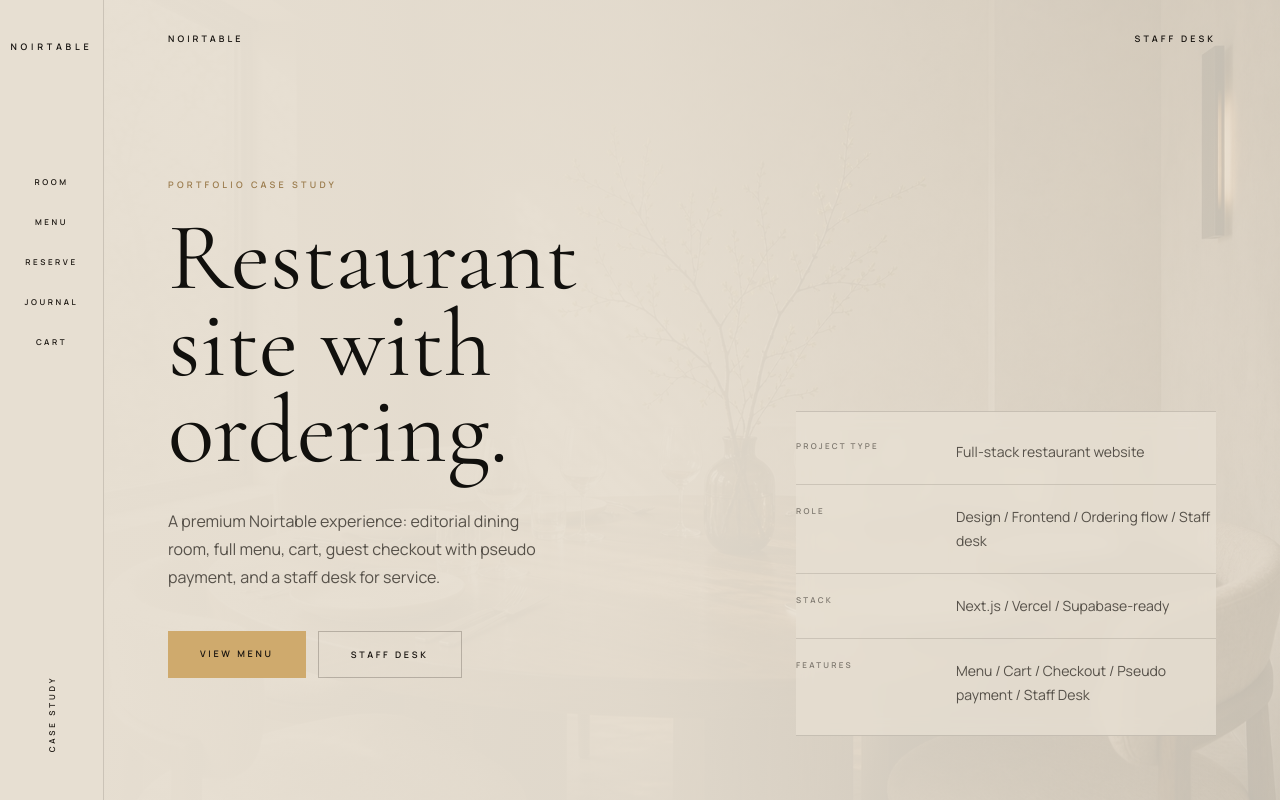
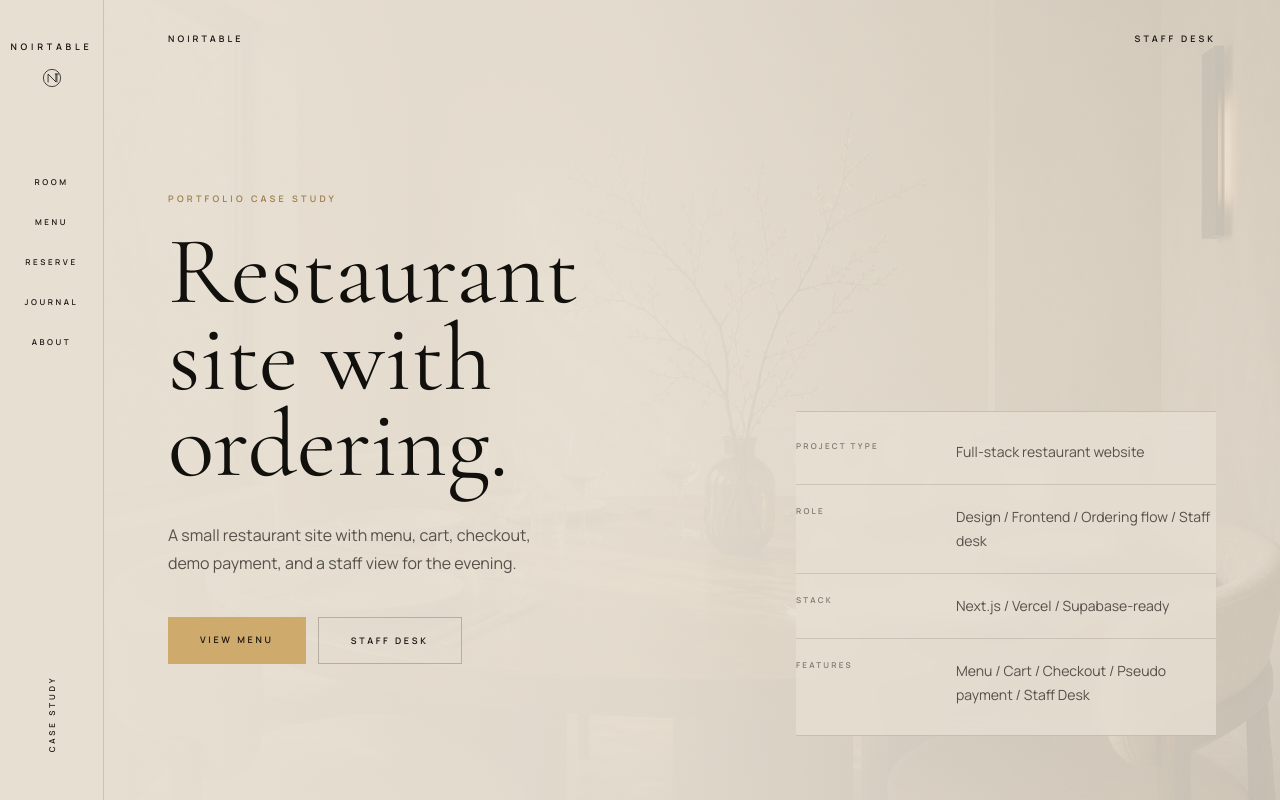
Before and after one commit to noirectinea/noirtable, a Next.js app: page /case-study in a window 1280 px wide. Shown: the top 800 px of the page. Built offline with nearby package versions, Linux system fonts and the light colour scheme.

Commit message:
Micro polish Noirtable navigation and copy

```diff
--- a/src/components/CaseStudyPage.tsx
+++ b/src/components/CaseStudyPage.tsx
@@ -2,7 +2,7 @@
 
 import Image from "next/image";
 import Link from "next/link";
-import { useCart } from "@/lib/cart";
+import { NoirtableMark } from "@/components/NoirtableMark";
 
 const projectMeta = [
   ["Project type", "Full-stack restaurant website"],
@@ -36,22 +36,25 @@ const journeySteps = [
   ["05 Staff desk", "Order lands with staff"],
 ];
 
-function Sidebar({ itemCount }: { itemCount: number }) {
+function Sidebar() {
   return (
     <aside className="fixed bottom-0 left-0 top-0 z-40 hidden w-[104px] border-r border-[#2d261f]/15 bg-[#e7dfd2] lg:block">
-      <Link
-        href="/"
-        className="absolute left-0 right-0 top-10 text-center text-[9px] font-semibold uppercase tracking-[0.42em] text-[#15120f]"
-      >
-        Noirtable
-      </Link>
+      <div className="absolute left-0 right-0 top-10 grid justify-items-center gap-3 text-[#15120f]">
+        <Link
+          href="/"
+          className="text-center text-[9px] font-semibold uppercase tracking-[0.42em]"
+        >
+          Noirtable
+        </Link>
+        <NoirtableMark className="h-6 w-6" />
+      </div>
 
       <nav className="absolute left-0 right-0 top-[22vh] grid gap-7 text-center text-[8px] font-semibold uppercase tracking-[0.32em] text-[#1c1712]">
         <Link href="/#room">Room</Link>
         <Link href="/menu">Menu</Link>
         <Link href="/#reserve">Reserve</Link>
         <Link href="/case-study">Journal</Link>
-        <Link href="/cart">{itemCount > 0 ? `Cart ${itemCount}` : "Cart"}</Link>
+        <Link href="/#room">About</Link>
       </nav>
 
       <p className="absolute bottom-20 left-1/2 -translate-x-1/2 -rotate-90 whitespace-nowrap text-[8px] font-semibold uppercase tracking-[0.36em] text-[#1c1712]">
@@ -62,11 +65,9 @@ function Sidebar({ itemCount }: { itemCount: number }) {
 }
 
 export function CaseStudyPage() {
-  const { itemCount } = useCart();
-
   return (
     <main className="min-h-screen bg-[#e7dfd2] text-[#11100d]">
-      <Sidebar itemCount={itemCount} />
+      <Sidebar />
 
       <div className="lg:pl-[104px]">
         <section className="relative grid min-h-screen overflow-hidden border-b border-[#2d261f]/15 px-6 py-8 sm:px-10 lg:grid-cols-[44%_56%] lg:px-0 lg:py-0">
@@ -95,9 +96,8 @@ export function CaseStudyPage() {
               Restaurant site with ordering.
             </h1>
             <p className="mt-8 max-w-md text-sm leading-7 text-[#1f1a15]/72 sm:text-base">
-              A premium Noirtable experience: editorial dining room, full menu,
-              cart, guest checkout with pseudo payment, and a staff desk for
-              service.
+              A small restaurant site with menu, cart, checkout, demo payment,
+              and a staff view for the evening.
             </p>
             <div className="mt-10 flex flex-wrap gap-3">
               <Link
@@ -156,9 +156,8 @@ export function CaseStudyPage() {
               Keep commerce inside the room.
             </h2>
             <p className="mt-7 max-w-md text-sm leading-7 text-[#1f1a15]/68">
-              Noirtable keeps the ordering flow inside the same quiet editorial
-              restaurant world: menu, cart, checkout and staff desk all share
-              one visual system.
+              Noirtable keeps the order close to the room: menu, cart, checkout,
+              and staff desk stay in the same quiet tone.
             </p>
           </div>
         </section>
@@ -296,7 +295,7 @@ export function CaseStudyPage() {
         <section className="px-6 py-16 sm:px-10 lg:px-16 lg:py-20">
           <div className="border-y border-[#2d261f]/15 py-12 text-center">
             <p className="text-[9px] font-semibold uppercase tracking-[0.36em] text-[#1f1a15]/58">
-              Built as a full-stack portfolio concept
+              Built as a restaurant ordering build
             </p>
             <h2 className="mx-auto mt-7 max-w-3xl font-serif text-5xl leading-[0.96] sm:text-6xl">
               An editorial restaurant website with menu, cart, checkout,
--- a/src/components/CheckoutPage.tsx
+++ b/src/components/CheckoutPage.tsx
@@ -54,7 +54,7 @@ export function CheckoutPage() {
       };
 
       if (!response.ok) {
-        setStatus(result.message ?? "Order rejected.");
+        setStatus(result.message ?? "Could not send the order.");
         return;
       }
 
@@ -92,11 +92,10 @@ export function CheckoutPage() {
             A final note, before the kitchen.
           </h1>
           <p className="mt-8 max-w-sm text-sm leading-7 text-[#1f1a15]/68">
-            Enter your details and confirm the order. Payment is simulated for
-            this portfolio project.
+            Enter your details. The room receives the order quietly.
           </p>
           <div className="mt-12 border-y border-[#2d261f]/15 py-5 text-[9px] font-semibold uppercase tracking-[0.28em] text-[#1f1a15]/55">
-            Demo payment / pickup order / staff desk handoff
+            Pickup / Noirtable / Demo
           </div>
         </div>
 
@@ -137,7 +136,7 @@ export function CheckoutPage() {
                 disabled={isSubmitting}
                 className="mt-5 h-14 w-full bg-[#c2a16e] text-[9px] font-semibold uppercase tracking-[0.34em] disabled:opacity-60"
               >
-                {isSubmitting ? "Sending" : "Place order / pay"}
+                {isSubmitting ? "Sending" : "Place order"}
               </button>
 
               {status ? (
--- a/src/components/FoodOrderingPage.tsx
+++ b/src/components/FoodOrderingPage.tsx
@@ -6,6 +6,7 @@ import type { FormEvent } from "react";
 import { useState } from "react";
 import { menuItems, type MenuItem } from "@/data/menu";
 import { formatPrice, useCart } from "@/lib/cart";
+import { NoirtableMark } from "@/components/NoirtableMark";
 
 const previewItems = menuItems.slice(0, 4);
 const previewImages = [
@@ -15,15 +16,18 @@ const previewImages = [
   "/images/menu-dishes-fast/dish-04-charred-octopus.jpg",
 ];
 
-function Sidebar({ itemCount }: { itemCount: number }) {
+function Sidebar() {
   return (
     <aside className="fixed bottom-0 left-0 top-0 z-40 hidden w-[104px] border-r border-[#2d261f]/15 bg-[#e7dfd2] lg:block">
-      <Link
-        href="/"
-        className="absolute left-0 right-0 top-10 text-center text-[9px] font-semibold uppercase tracking-[0.42em] text-[#15120f]"
-      >
-        Noirtable
-      </Link>
+      <div className="absolute left-0 right-0 top-10 grid justify-items-center gap-3 text-[#15120f]">
+        <Link
+          href="/"
+          className="text-center text-[9px] font-semibold uppercase tracking-[0.42em]"
+        >
+          Noirtable
+        </Link>
+        <NoirtableMark className="h-6 w-6" />
+      </div>
 
       <nav className="absolute left-0 right-0 top-[22vh] grid gap-7 text-center text-[8px] font-semibold uppercase tracking-[0.32em] text-[#1c1712]">
         <a href="#room">Room</a>
@@ -31,7 +35,6 @@ function Sidebar({ itemCount }: { itemCount: number }) {
         <a href="#reserve">Reserve</a>
         <Link href="/case-study">Journal</Link>
         <a href="#room">About</a>
-        <Link href="/cart">{itemCount > 0 ? `Cart ${itemCount}` : "Cart"}</Link>
       </nav>
 
       <p className="absolute bottom-20 left-1/2 -translate-x-1/2 -rotate-90 whitespace-nowrap text-[8px] font-semibold uppercase tracking-[0.36em] text-[#1c1712]">
@@ -159,7 +162,7 @@ export function FoodOrderingPage() {
 
   return (
     <main className="min-h-screen overflow-x-clip bg-[#e7dfd2] text-[#11100d]">
-      <Sidebar itemCount={itemCount} />
+      <Sidebar />
 
       <div className="lg:pl-[104px]">
         <section className="relative min-h-screen border-b border-[#2d261f]/15">
@@ -402,7 +405,7 @@ export function FoodOrderingPage() {
         <footer className="flex flex-wrap items-center justify-between gap-5 px-6 py-9 text-[9px] font-semibold uppercase tracking-[0.32em] text-[#11100d] lg:px-16">
           <span>Noirtable</span>
           <nav className="flex flex-wrap gap-7">
-            <Link href="/cart">Cart {itemCount}</Link>
+            <Link href="/cart">{itemCount > 0 ? `Cart ${itemCount}` : "Cart"}</Link>
             <a href="#reserve">Reserve</a>
             <Link href="/staff">Staff desk</Link>
             <Link href="/case-study">Case study</Link>
--- a/src/components/FullMenuPage.tsx
+++ b/src/components/FullMenuPage.tsx
@@ -5,6 +5,7 @@ import Link from "next/link";
 import { useEffect, useMemo, useState } from "react";
 import { menuItems, type MenuItem } from "@/data/menu";
 import { formatPrice, useCart } from "@/lib/cart";
+import { NoirtableMark } from "@/components/NoirtableMark";
 
 type MenuSection = "Starters" | "Mains" | "Pasta" | "Sides" | "Desserts" | "Drinks";
 
@@ -63,15 +64,18 @@ function getItem(entry: FullMenuEntry) {
   return item;
 }
 
-function Sidebar({ itemCount }: { itemCount: number }) {
+function Sidebar() {
   return (
     <aside className="fixed bottom-0 left-0 top-0 z-40 hidden w-[104px] border-r border-[#2d261f]/15 bg-[#e7dfd2] lg:block">
-      <Link
-        href="/"
-        className="absolute left-0 right-0 top-10 text-center text-[9px] font-semibold uppercase tracking-[0.42em] text-[#15120f]"
-      >
-        Noirtable
-      </Link>
+      <div className="absolute left-0 right-0 top-10 grid justify-items-center gap-3 text-[#15120f]">
+        <Link
+          href="/"
+          className="text-center text-[9px] font-semibold uppercase tracking-[0.42em]"
+        >
+          Noirtable
+        </Link>
+        <NoirtableMark className="h-6 w-6" />
+      </div>
 
       <nav className="absolute left-0 right-0 top-[22vh] grid gap-7 text-center text-[8px] font-semibold uppercase tracking-[0.32em] text-[#1c1712]">
         <Link href="/#room">Room</Link>
@@ -82,7 +86,6 @@ function Sidebar({ itemCount }: { itemCount: number }) {
         <Link href="/#reserve">Reserve</Link>
         <Link href="/case-study">Journal</Link>
         <Link href="/#room">About</Link>
-        <Link href="/cart">{itemCount > 0 ? `Cart ${itemCount}` : "Cart"}</Link>
       </nav>
 
       <p className="absolute bottom-20 left-1/2 -translate-x-1/2 -rotate-90 whitespace-nowrap text-[8px] font-semibold uppercase tracking-[0.36em] text-[#1c1712]">
@@ -262,7 +265,7 @@ export function FullMenuPage() {
 
   return (
     <main id="top" className="min-h-screen overflow-x-clip bg-[#e7dfd2] text-[#11100d]">
-      <Sidebar itemCount={itemCount} />
+      <Sidebar />
 
       <DetailModal
         entry={selectedEntry}
@@ -273,12 +276,6 @@ export function FullMenuPage() {
 
       <div className="lg:pl-[104px]">
         <div className="fixed bottom-5 right-5 z-50 flex gap-2 lg:bottom-auto lg:right-16 lg:top-6">
-          <Link
-            href="/#reserve"
-            className="hidden h-12 items-center border border-[#11100d]/45 bg-[#e7dfd2]/92 px-6 text-[9px] font-semibold uppercase tracking-[0.32em] text-[#11100d] transition-colors duration-300 hover:bg-[#d7c09a] lg:inline-flex"
-          >
-            Reserve
-          </Link>
           <Link
             href="/cart"
             className="inline-flex h-12 items-center border border-[#11100d]/45 bg-[#e7dfd2]/94 px-6 text-[9px] font-semibold uppercase tracking-[0.32em] text-[#11100d] transition-colors duration-300 hover:bg-[#d7c09a]"
@@ -315,7 +312,7 @@ export function FullMenuPage() {
 
           <Link
             href="/#reserve"
-            className="h-12 justify-self-start border border-[#11100d]/45 px-6 text-[9px] font-semibold uppercase tracking-[0.32em] transition-colors duration-300 hover:bg-[#d7c09a] lg:invisible lg:justify-self-end"
+            className="h-12 justify-self-start border border-[#11100d]/45 px-6 text-[9px] font-semibold uppercase tracking-[0.32em] transition-colors duration-300 hover:bg-[#d7c09a] lg:justify-self-end"
           >
             Reserve
           </Link>
--- /dev/null
+++ b/src/components/NoirtableMark.tsx
@@ -0,0 +1,24 @@
+export function NoirtableMark({ className = "" }: { className?: string }) {
+  return (
+    <svg
+      aria-hidden="true"
+      viewBox="0 0 32 32"
+      className={className}
+      fill="none"
+    >
+      <circle cx="16" cy="16" r="11.5" stroke="currentColor" strokeWidth="1" />
+      <path
+        d="M10.75 21.25V10.75L21.25 21.25V10.75"
+        stroke="currentColor"
+        strokeWidth="1.1"
+        strokeLinecap="square"
+      />
+      <path
+        d="M20.5 10.75H24.75M22.625 10.75V21.25"
+        stroke="currentColor"
+        strokeWidth="0.95"
+        strokeLinecap="square"
+      />
+    </svg>
+  );
+}
```
